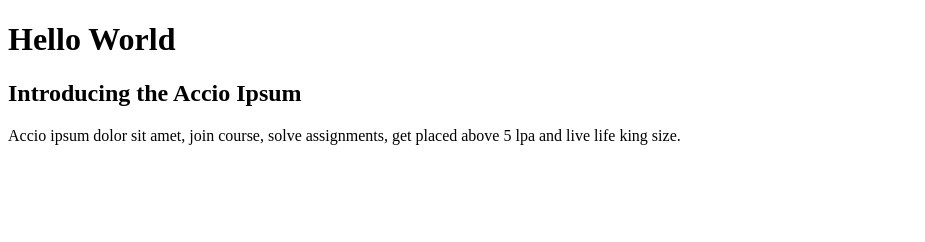
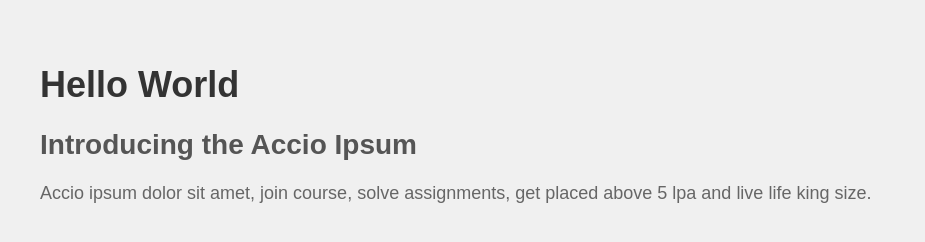
Before and after one commit to acciojob/fill-in-the-blanks-with-placeholder-text-csehozaifa, a website: page main.html in a window 1280 px wide. Shown: the whole page, without its empty margins (0-925 px from the left). Drawn offline with Linux system fonts and the light colour scheme.

Commit message:
created a submission

```diff
--- a/script.js
+++ b/script.js
@@ -1 +1,14 @@
-//your code here
+//your code here// your code here in JavaScript
+
+// Function to display an alert when the paragraph is clicked
+function showAlert() {
+    alert("You clicked the Accio Ipsum text!");
+}
+
+// Add event listener to the paragraph element
+document.addEventListener('DOMContentLoaded', (event) => {
+    const paragraph = document.querySelector('p');
+    if (paragraph) {
+        paragraph.addEventListener('click', showAlert);
+    }
+});
--- a/styles.css
+++ b/styles.css
@@ -1,2 +1,28 @@
 
 /* Your CSS Code here. */
+/* Your CSS Code here. */
+
+body {
+    font-family: Arial, sans-serif;
+    margin: 20px;
+    padding: 20px;
+    background-color: #f0f0f0;
+}
+
+h1 {
+    color: #333333;
+    font-size: 36px;
+    margin-bottom: 10px;
+}
+
+h2 {
+    color: #555555;
+    font-size: 28px;
+    margin-bottom: 10px;
+}
+
+p {
+    color: #666666;
+    font-size: 18px;
+    line-height: 1.6;
+}
```
